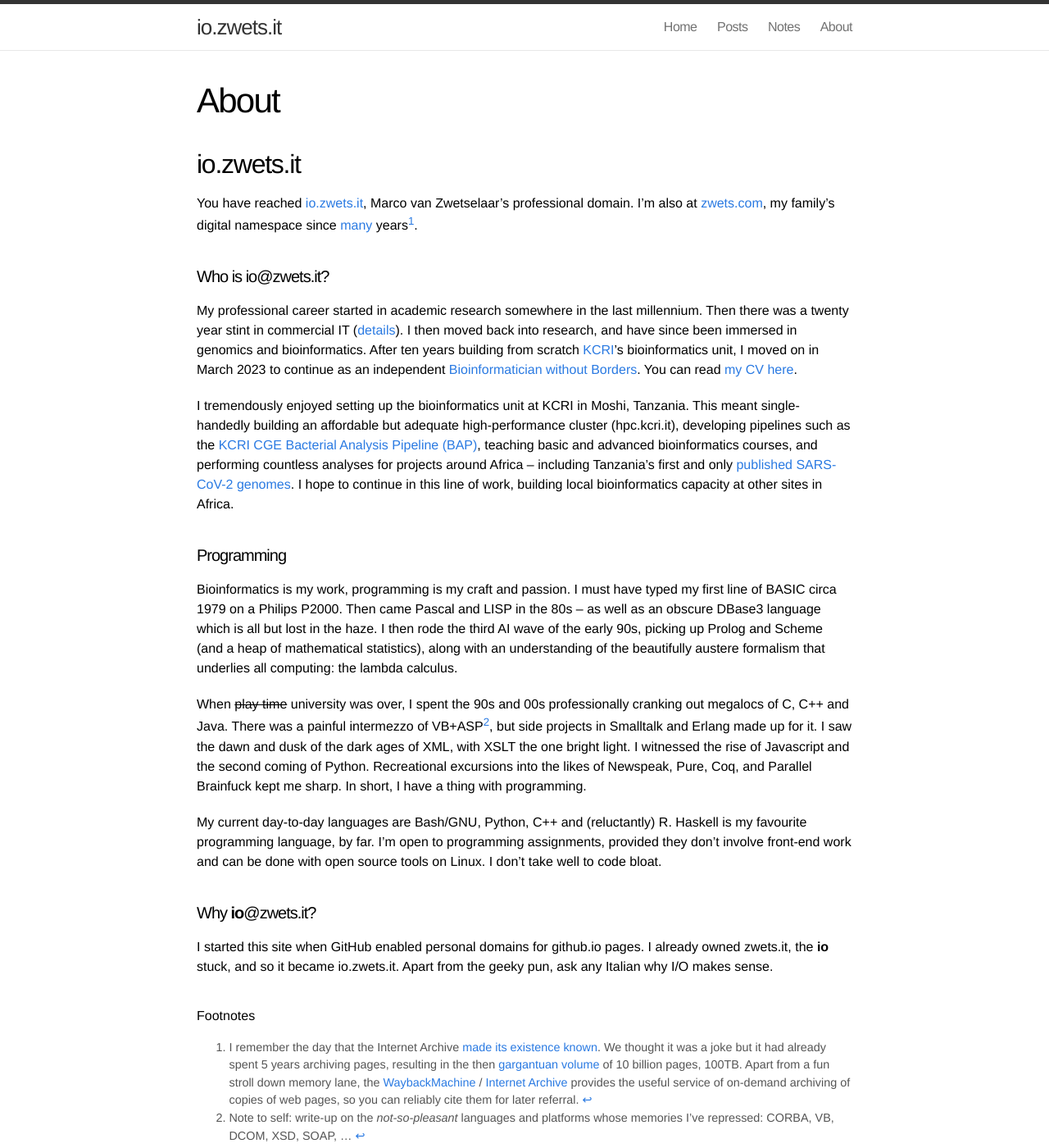
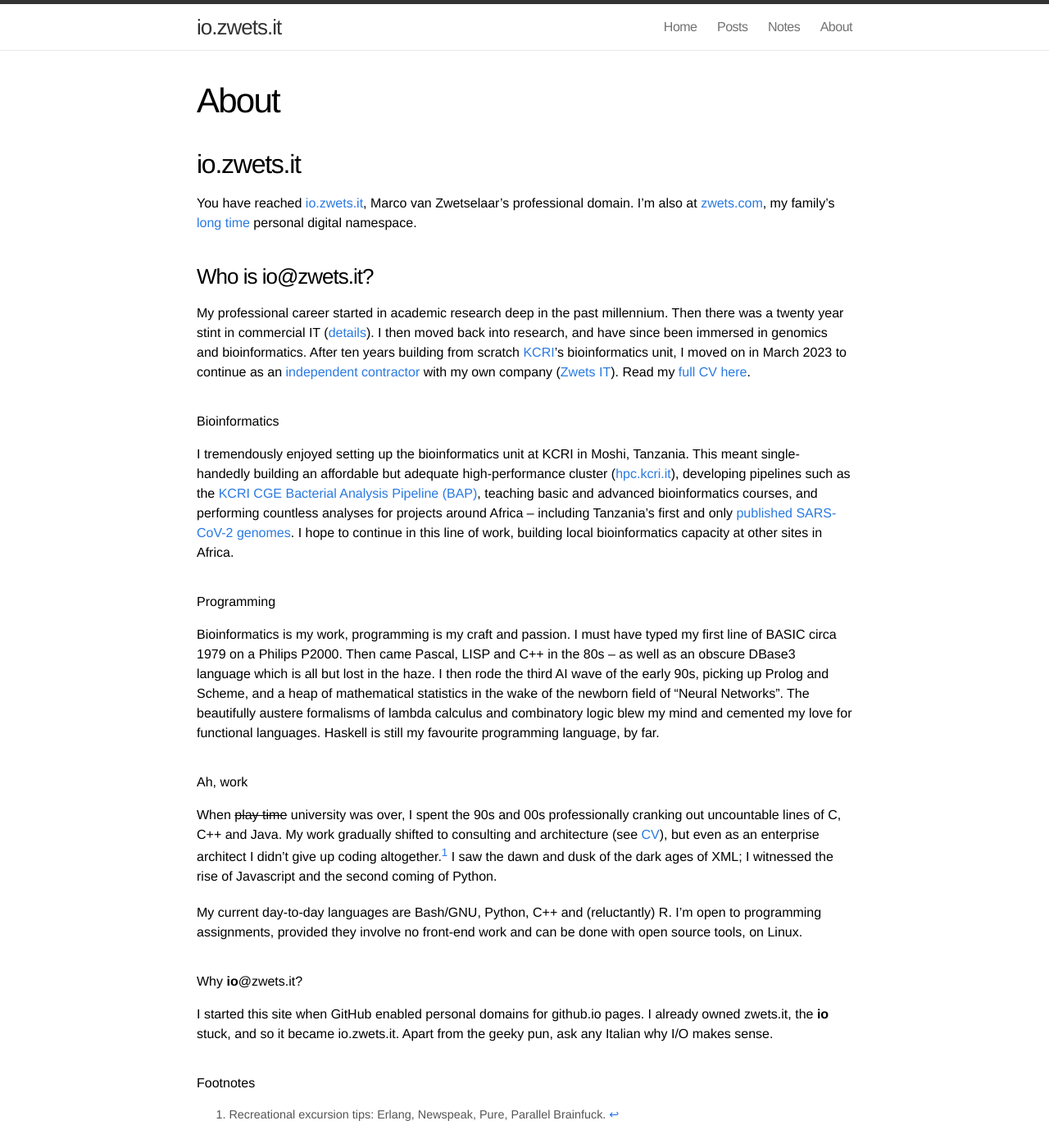
Before and after one commit to zwets/zwets.github.io, a Jekyll site: the page built from about.md, in a window 1280 px wide and 1400 px high. Shown: the whole window at 82% size. Built offline with Jekyll 4.4.1, drawn with Linux system fonts in a browser that asks for light colours.

Commit message:
Fix the about page

```diff
--- a/about.md
+++ b/about.md
@@ -7,27 +7,49 @@ excerpt: "About io.zwets.it - Marco van Zwetselaar"
 
 ## io.zwets.it
 
-You have reached [io.zwets.it](http://io.zwets.it/about), Marco van Zwetselaar's professional domain.  I'm also at [zwets.com](https://zwets.com), my family's digital namespace since [many](http://web.archive.org/web/*/http://zwets.com/) years[^1].
+You have reached [io.zwets.it](http://io.zwets.it/about), Marco van Zwetselaar's professional domain.
+I'm also at [zwets.com](https://zwets.com), my family's [long time](http://web.archive.org/web/*/http://zwets.com/) personal digital namespace.
 
-#### Who is io@zwets.it?
+### Who is io@zwets.it?
 
-My professional career started in academic research somewhere in the last millennium.  Then there was a twenty year stint in commercial IT (<a href="http://tz.linkedin.com/in/zwets">details</a>).  I then moved back into research, and have since been immersed in genomics and bioinformatics.  After ten years building from scratch [KCRI](https://www.kcri.ac.tz)'s bioinformatics unit, I moved on in March 2023 to continue as an independent [Bioinformatician without Borders](http://io.zwets.it/2023/03/01/bioinformatician-without-borders).  You can read [my CV here](cv.pdf).
+My professional career started in academic research deep in the past millennium.
+Then there was a twenty year stint in commercial IT (<a href="https://www.linkedin.com/in/zwets">details</a>).
+I then moved back into research, and have since been immersed in genomics and bioinformatics.
+After ten years building from scratch [KCRI](https://www.kcri.ac.tz)'s bioinformatics unit,
+I moved on in March 2023 to continue as an [independent contractor](http://io.zwets.it/2023/03/01/bioinformatician-without-borders)
+with my own company ([Zwets IT](https://zwets.it)).  Read my [full CV here](cv.pdf).
 
-I tremendously enjoyed setting up the bioinformatics unit at KCRI in Moshi, Tanzania.  This meant single-handedly building an affordable but adequate high-performance cluster (hpc.kcri.it), developing pipelines such as the [KCRI CGE Bacterial Analysis Pipeline (BAP)](https://github.com/kcri-tz/kcri-cge-bap), teaching basic and advanced bioinformatics courses, and performing countless analyses for projects around Africa -- including Tanzania's first and only [published SARS-CoV-2 genomes](https://doi.org/10.3389/fmed.2022.1034682).  I hope to continue in this line of work, building local bioinformatics capacity at other sites in Africa.
+##### Bioinformatics
 
-#### Programming
+I tremendously enjoyed setting up the bioinformatics unit at KCRI in Moshi, Tanzania.
+This meant single-handedly building an affordable but adequate high-performance cluster ([hpc.kcri.it](http://hpc.kcri.it)),
+developing pipelines such as the [KCRI CGE Bacterial Analysis Pipeline (BAP)](https://github.com/kcri-tz/kcri-cge-bap),
+teaching basic and advanced bioinformatics courses, and performing countless analyses for projects around Africa -- including
+Tanzania's first and only [published SARS-CoV-2 genomes](https://doi.org/10.3389/fmed.2022.1034682).
+I hope to continue in this line of work, building local bioinformatics capacity at other sites in Africa.
 
-Bioinformatics is my work, programming is my craft and passion.  I must have typed my first line of BASIC circa 1979 on a Philips P2000.  Then came Pascal and LISP in the 80s -- as well as an obscure DBase3 language which is all but lost in the haze.  I then rode the third AI wave of the early 90s, picking up Prolog and Scheme (and a heap of mathematical statistics), along with an understanding of the beautifully austere formalism that underlies all computing: the lambda calculus.
+##### Programming
 
-When ~~play time~~ university was over, I spent the 90s and 00s professionally cranking out megalocs of C, C++ and Java.  There was a painful intermezzo of VB+ASP[^2], but side projects in Smalltalk and Erlang made up for it.  I saw the dawn and dusk of the dark ages of XML, with XSLT the one bright light.  I witnessed the rise of Javascript and the second coming of Python.  Recreational excursions into the likes of Newspeak, Pure, Coq, and Parallel Brainfuck kept me sharp. In short, I have a thing with programming.
+Bioinformatics is my work, programming is my craft and passion.  I must have typed my first line of BASIC circa 1979 on a Philips P2000.
+Then came Pascal, LISP and C++ in the 80s -- as well as an obscure DBase3 language which is all but lost in the haze.
+I then rode the third AI wave of the early 90s, picking up Prolog and Scheme, and a heap of mathematical statistics in the wake of the newborn field of "Neural Networks".
+The beautifully austere formalisms of lambda calculus and combinatory logic blew my mind and cemented my love for functional languages.
+Haskell is still my favourite programming language, by far.
 
-My current day-to-day languages are Bash/GNU, Python, C++ and (reluctantly) R.  Haskell is my favourite programming language, by far.  I'm open to programming assignments, provided they don't involve front-end work and can be done with open source tools on Linux.  I don't take well to code bloat.
+##### Ah, work
 
-#### Why **io**@zwets.it?
+When ~~play time~~ university was over, I spent the 90s and 00s professionally cranking out uncountable lines of C, C++ and Java.
+My work gradually shifted to consulting and architecture (see [CV](cv.pdf)), but even as an enterprise architect I didn't give up
+coding altogether.[^1]  I saw the dawn and dusk of the dark ages of XML; I witnessed the rise of Javascript and the second coming of Python.
 
-I started this site when GitHub enabled personal domains for github.io pages.  I already owned zwets.it, the <strong>io</strong> stuck, and so it became io.zwets.it.  Apart from the geeky pun, ask any Italian why I/O makes sense.
+My current day-to-day languages are Bash/GNU, Python, C++ and (reluctantly) R.  I'm open to programming assignments, provided they
+involve no front-end work and can be done with open source tools, on Linux.
+
+##### Why **io**@zwets.it?
+
+I started this site when GitHub enabled personal domains for github.io pages.  I already owned zwets.it, the <strong>io</strong> stuck,
+and so it became io.zwets.it.  Apart from the geeky pun, ask any Italian why I/O makes sense.
 
 ###### Footnotes
 
-[^1]: I remember the day that the Internet Archive [made its existence known](http://web.archive.org/web/20011026003810/http://www.archive.org/wayback/press_kit/index.html).  We thought it was a joke but it had already spent 5 years archiving pages, resulting in the then [gargantuan volume](http://web.archive.org/web/20011202145626/http://www.waybackmachine.org/) of 10 billion pages, 100TB.  Apart from a fun stroll down memory lane, the [WaybackMachine](http://web.archive.org/) / [Internet Archive](http://www.archive.org/) provides the useful service of on-demand archiving of copies of web pages, so you can reliably cite them for later referral.
-[^2]: Note to self: write-up on the *not-so-pleasant* languages and platforms whose memories I've repressed: CORBA, VB, DCOM, XSD, SOAP, ...
+[^1]: Recreational excursion tips: Erlang, Newspeak, Pure, Parallel Brainfuck.
```
Also changed, not shown: _posts/2023-03-01-bioinformatician-without-borders.md (+3 -3 lines).
